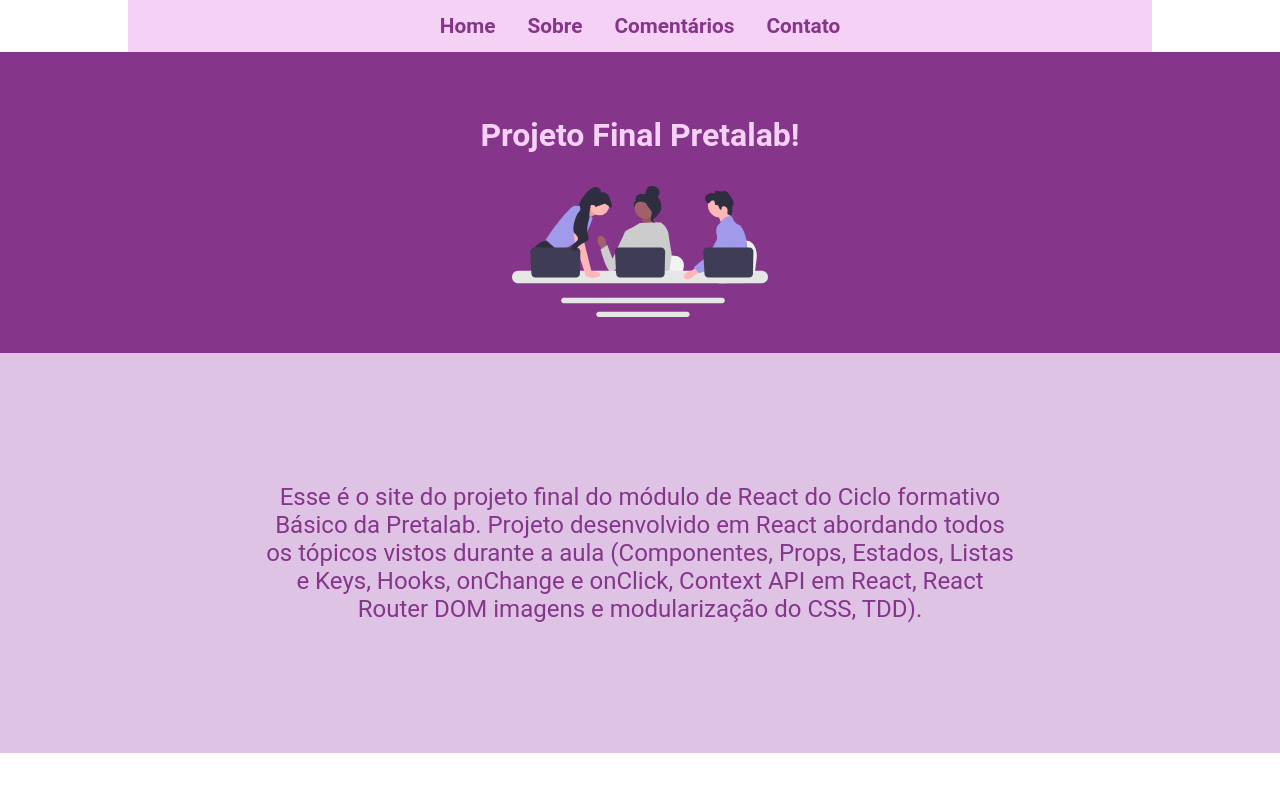
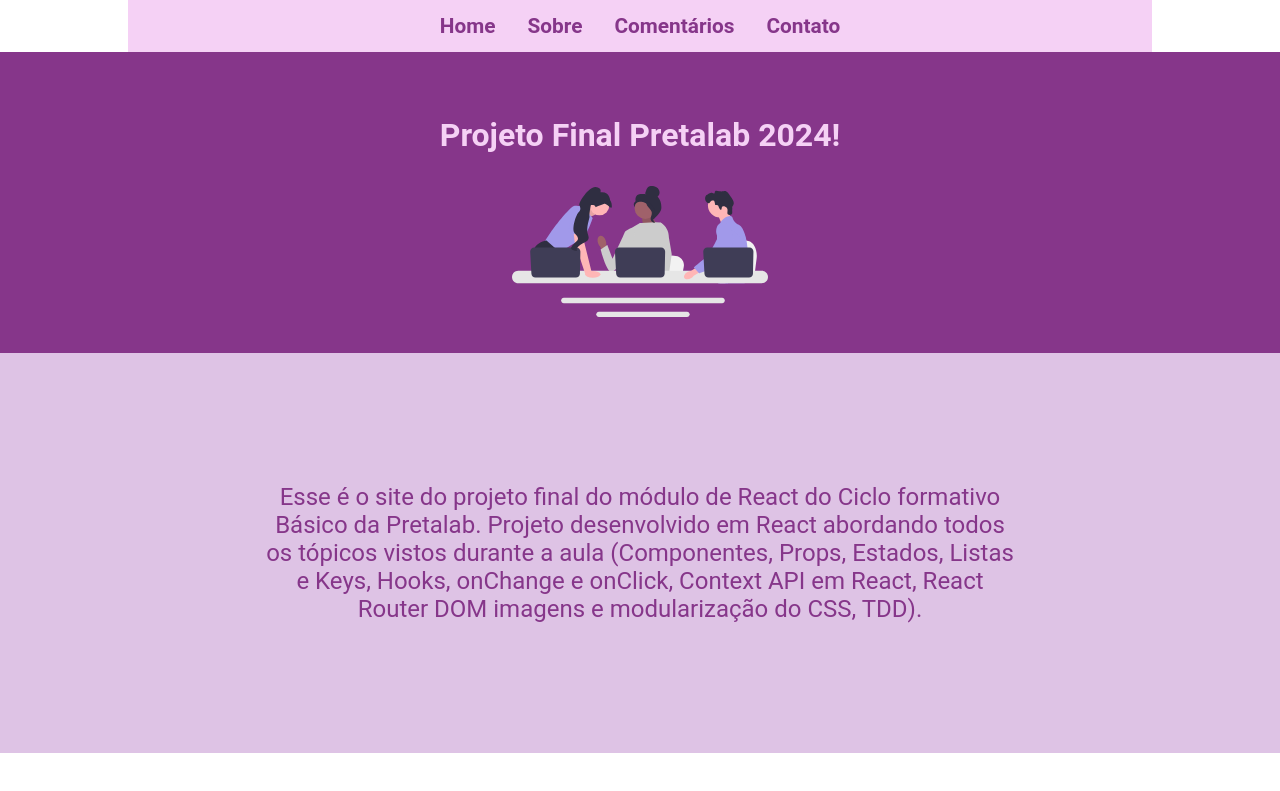
Before and after one commit to kellyemilly/projeto_final_react, a React (Vite) app: page / in a window 1280 px wide. Shown: the top 791 px of the page. Built offline with nearby package versions, Linux system fonts and the light colour scheme.

Commit message:
atualizandooo

```diff
--- a/src/pages/Home/index.jsx
+++ b/src/pages/Home/index.jsx
@@ -8,7 +8,7 @@ const Home = () => {
     <>
       <div className={styles.header}>
         <h1>
-            Projeto Final Pretalab!
+            Projeto Final Pretalab 2024!
         </h1>
         <img src={homeImg} />
       </div>
```
